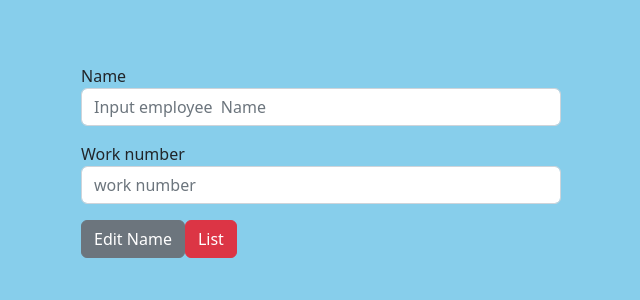
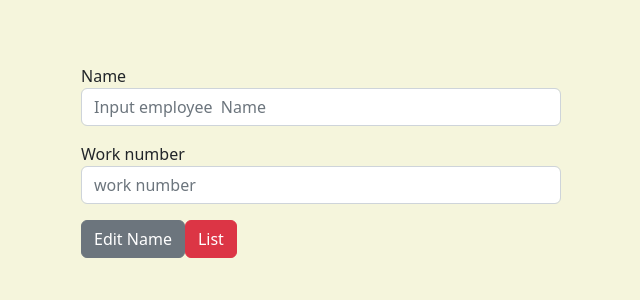
Before and after one commit to Lenkaa3792/Seur-Invest-employees, a React (Create React App) app: page /edit in a window 1280 px wide. Shown: the top 300 px of the page, without its empty margins (319-959 px from the left). Built offline with nearby package versions, Linux system fonts and the light colour scheme.

Commit message:
background color

```diff
--- a/src/App.css
+++ b/src/App.css
@@ -7,5 +7,5 @@
     margin-bottom: 10px;
 }
 *{
-    background-color: skyblue;
+    background-color: beige;
 }
```
